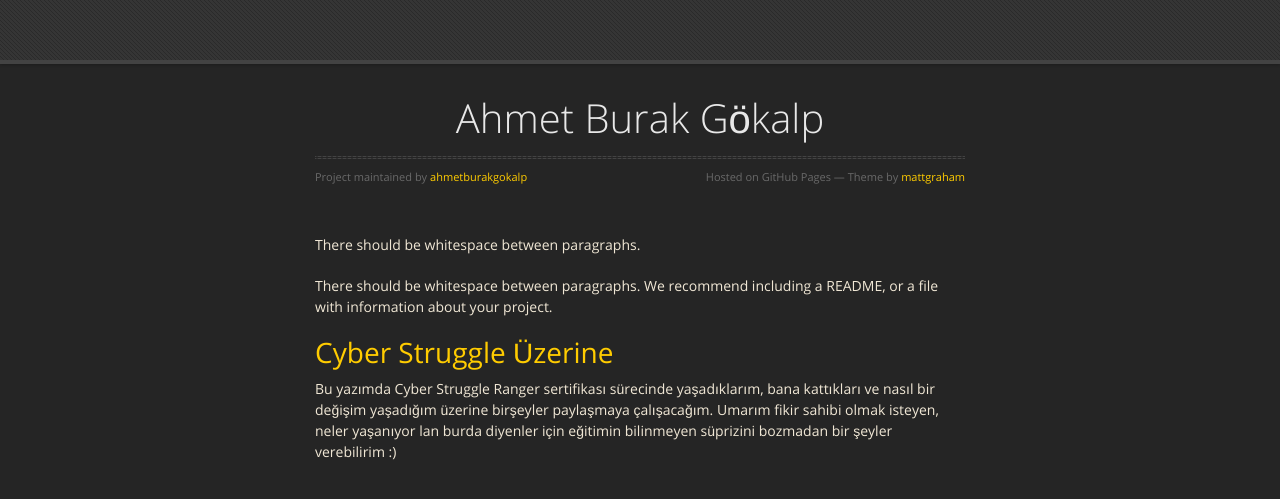
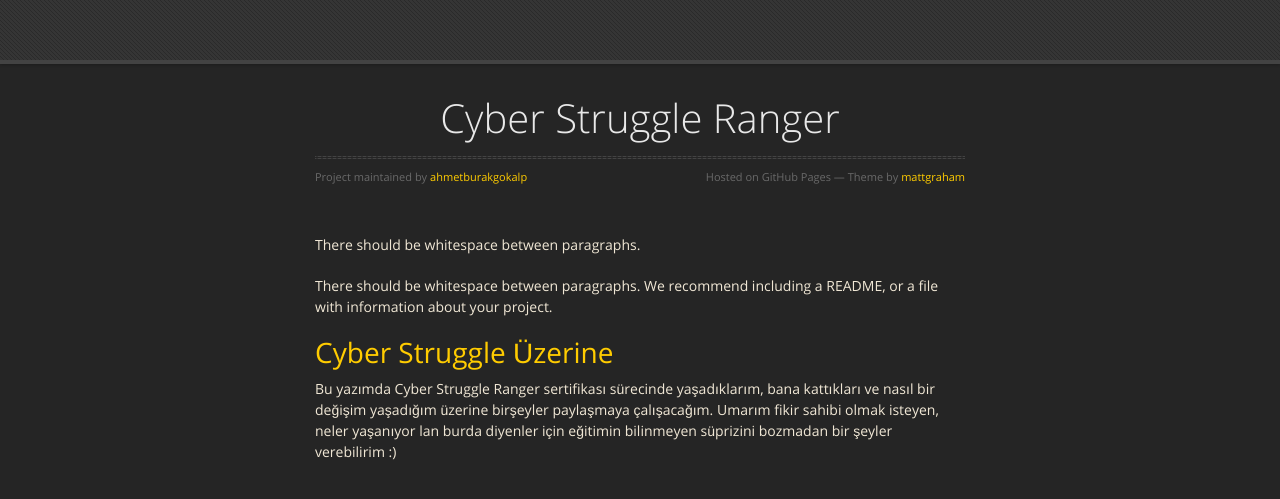
Before and after one commit to ahmetburakgokalp/ahmetburakgokalp.github.io, a Jekyll site: the page built from index.md, in a window 1280 px wide. Shown: the top 499 px of the page. Built offline with Jekyll 4.4.1, drawn with Linux system fonts in a browser that asks for light colours; nearby versions of some CDN libraries; our own code applies the rules of GitHub Pages for plain Markdown files; the repository's description, which GitHub fills in, is left out.

Commit message:
Update default.html

```diff
--- a/_layouts/default.html
+++ b/_layouts/default.html
@@ -26,7 +26,7 @@
 
       <section>
         <div id="title">
-          <h1>{{ site.title | default: site.github.repository_name }}</h1>
+          <h1>Cyber Struggle Ranger</h1>
           <p>{{ site.description | default: site.github.project_tagline }}</p>
           <hr>
           <span class="credits left">Project maintained by <a href="{{ site.github.owner_url }}">{{ site.github.owner_name }}</a></span>
```
